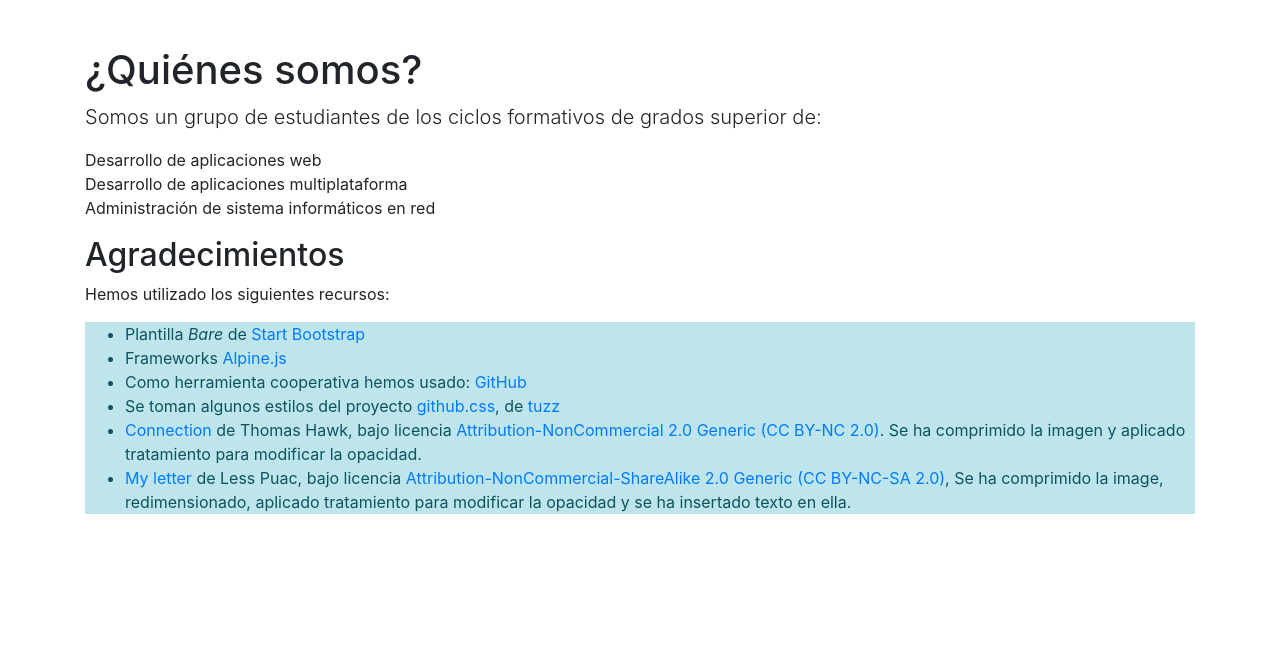
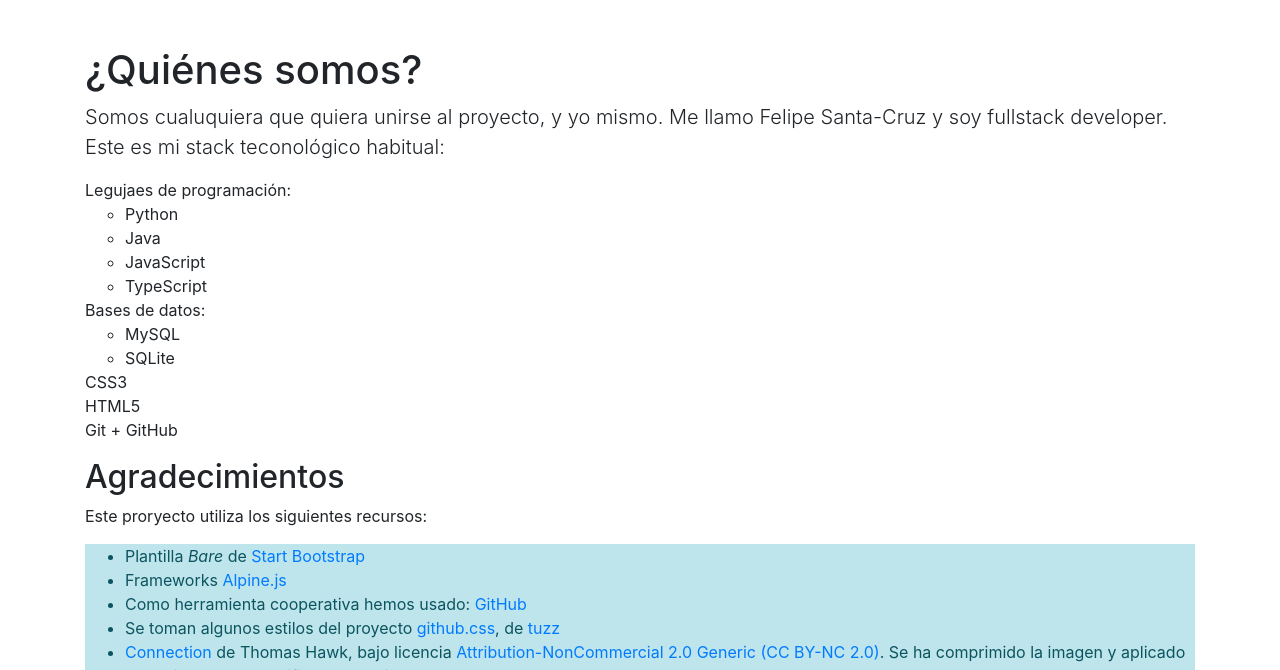
Before and after one commit to fesanmar/bigdata_study, a plain HTML site: page about.html in a window 1280 px wide. Shown: the part 58-728 px from the top of the page. Drawn offline with nearby package versions, Linux system fonts and the light colour scheme.

Commit message:
Arregla el proyecto para convertirlo en individual

```diff
--- a/about.html
+++ b/about.html
@@ -42,12 +42,6 @@
               Estudio sobre BIG DATA</a>
             <ul class="submenu" :aria-expanded="show ? 'true' : 'false'" :class="{ 'active': show }" x-show="show">
               <li class="nav-item">
-                <a class="nav-link" href="#">¿Qué es el BIG DATA?</a>
-              </li>
-              <li>
-                <a class="nav-link" href="#">Las 3 V del BIG DATA</a>
-              </li>
-              <li class="nav-item">
                 <a class="nav-link" href="python_y_big_data.html">Python y el Big Data</a>
               </li>
             </ul>
@@ -65,14 +59,28 @@
     <div class="row">
       <div class="col-lg-12 text-left">
         <h1 class="mt-5">¿Quiénes somos?</h1>
-        <p class="lead">Somos un grupo de estudiantes de los ciclos formativos de grados superior de:</p>
+        <p class="lead">Somos cualuquiera que quiera unirse al proyecto, y yo mismo. Me llamo Felipe Santa-Cruz y soy
+          fullstack developer. Este es mi stack teconológico habitual:
+        </p>
         <ul class="list-unstyled">
-          <li>Desarrollo de aplicaciones web</li>
-          <li>Desarrollo de aplicaciones multiplataforma</li>
-          <li>Administración de sistema informáticos en red</li>
+          <li> Legujaes de programación:
+            <ul>
+              <li>Python</li>
+              <li>Java</li>
+              <li>JavaScript</li>
+              <li>TypeScript</li>
+            </ul>
+          <li>Bases de datos:
+            <ul>
+              <li>MySQL</li>
+              <li>SQLite</li>
+            </ul>
+          <li>CSS3</li>
+          <li>HTML5</li>
+          <li>Git + GitHub</li>
         </ul>
         <h2>Agradecimientos</h2>
-        <p>Hemos utilizado los siguientes recursos:</p>
+        <p>Este proryecto utiliza los siguientes recursos:</p>
         <ul class="list-group-item-info">
           <li>Plantilla <i>Bare</i> de <a href="https://startbootstrap.com/templates/bare/">Start Bootstrap</a></li>
           <li>Frameworks <a href="https://github.com/alpinejs/alpine#x-transition">Alpine.js</a></li>
@@ -97,7 +105,8 @@
   </main>
   <!-- Footer -->
   <footer class="footer">
-    <span class>&copy; <script>document.write(new Date().getFullYear());</script></span>
+    <span class>&copy;
+      <script>document.write(new Date().getFullYear());</script></span>
     <span class="text-muted"><a href="mailto:bigdatastudium@gmail.com" target="_top">bigdatastudium@gmail.com</a></span>
   </footer>
   <!-- Bootstrap core JavaScript -->
```
Also changed, not shown: contacto.html (+0 -6 lines), index.html (+6 -15 lines), python_y_big_data.html (+7 -12 lines).
